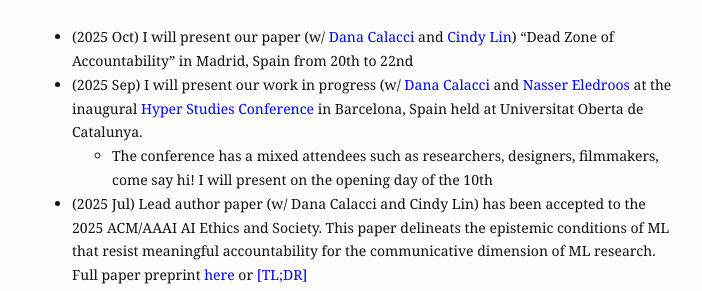
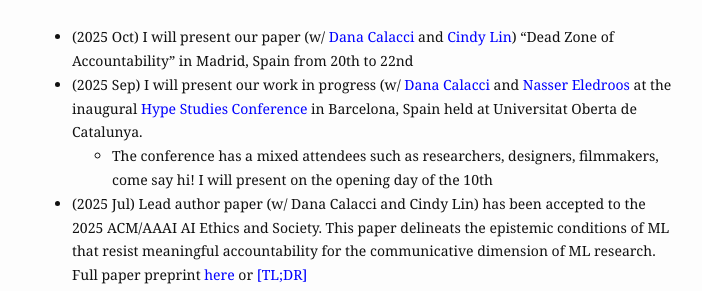
Before and after one commit to koutianqi/koutianqi.github.io, a Jekyll site: the page built from index.markdown, in a window 1280 px wide. Shown: the part 829-1120 px from the top of the page, without its empty margins (288-990 px from the left). Built offline with Jekyll 4.4.1, drawn with Linux system fonts in a browser that asks for light colours.

Commit message:
Update index.markdown

```diff
--- a/index.markdown
+++ b/index.markdown
@@ -25,7 +25,7 @@
 ## Recent news:
 
 - (2025 Oct) I will present our paper (w/ [<span style="color:blue">Dana Calacci</span>](https://www.dcalacci.net) and [<span style="color:blue">Cindy Lin</span>](https://lincindy.com)) "Dead Zone of Accountability" in Madrid, Spain from 20th to 22nd
-- (2025 Sep) I will present our work in progress (w/ [<span style="color:blue">Dana Calacci</span>](https://www.dcalacci.net) and [<span style="color:blue">Nasser Eledroos</span>](https://nasser.wiki) at the inaugural [<span style="color:blue">Hyper Studies Conference </span>](https://hypestudies.org) in Barcelona, Spain held at  Universitat Oberta de Catalunya.
+- (2025 Sep) I will present our work in progress (w/ [<span style="color:blue">Dana Calacci</span>](https://www.dcalacci.net) and [<span style="color:blue">Nasser Eledroos</span>](https://nasser.wiki) at the inaugural [<span style="color:blue">Hype Studies Conference </span>](https://hypestudies.org) in Barcelona, Spain held at  Universitat Oberta de Catalunya.
   - The conference has a mixed attendees such as researchers, designers, filmmakers, come say hi! I will present on the opening day of the 10th
 - (2025 Jul) Lead author paper (w/ Dana Calacci and Cindy Lin) has been accepted to the 2025 ACM/AAAI AI Ethics and Society. This paper delineats the epistemic conditions of ML that resist meaningful accountability for the communicative dimension of ML research. Full paper preprint [<span style="color:blue">here</span>](https://arxiv.org/abs/2508.08739) or [<span style="color:blue">[TL;DR]</span>](https://bsky.app/profile/koutianqi.bsky.social/post/3lwarwucjs22q)
 - (2025 May) I will attend the Privacy Law Scholar Conference at UCLA this year!
```
